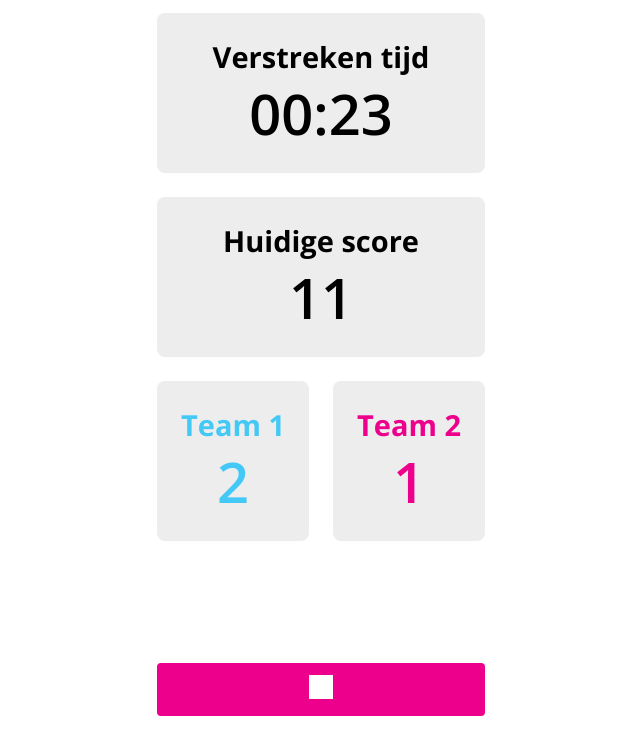
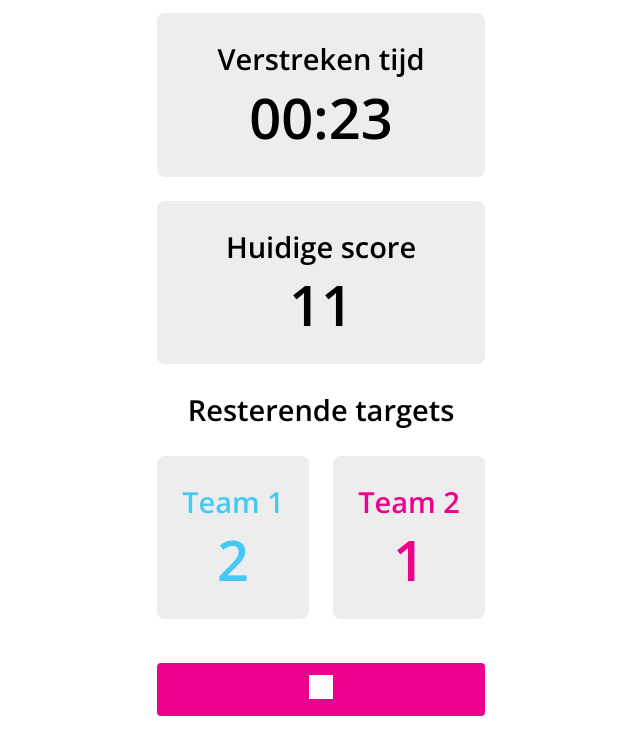
Before and after one commit to BoussonKarel/neocage, a plain HTML site: page Webapp/game.html in a window 1280 px wide. Shown: the part 67-816 px from the top of the page, without its empty margins (319-959 px from the left). Drawn offline with nearby package versions, Linux system fonts and the light colour scheme.

Commit message:
Small CSS fixes

```diff
--- a/Webapp/game.html
+++ b/Webapp/game.html
@@ -23,24 +23,25 @@
 
                 <!-- Timer -->
                 <div class="c-card">
-                    <h2 class="c-card__title">Verstreken tijd</h2>
+                    <h2 class="c-subtitle">Verstreken tijd</h2>
                     <h5 class="c-card__value">00:23</h5>
                 </div>
 
                 <!-- score -->
                 <div class="c-card">
-                    <h2 class="c-card__title">Huidige score</h2>
+                    <h2 class="c-subtitle">Huidige score</h2>
                     <h5 class="c-card__value">11</h5>
                 </div>
 
+                <h2 class="c-subtitle">Resterende targets</h2>
                 <!-- Score -->
                 <div class="c-minicards">
                     <div class="c-minicard">
-                        <h2 class="c-card__title u-alpha-textcolor">Team 1</h2>
+                        <h2 class="c-subtitle u-alpha-textcolor">Team 1</h2>
                         <h5 class="c-card__value u-alpha-textcolor">2</h5>
                     </div>
                     <div class="c-minicard">
-                        <h2 class="c-card__title u-beta-textcolor">Team 2</h2>
+                        <h2 class="c-subtitle u-beta-textcolor">Team 2</h2>
                         <h5 class="c-card__value u-beta-textcolor">1</h5>
                     </div>
                 </div>
@@ -60,7 +61,7 @@
 
                 <!-- Score -->
                 <div class="c-overview__card c-card">
-                    <h2 class="c-card__title">Tijd</h2>
+                    <h2 class="c-subtitle">Tijd</h2>
                     <h5 class="c-card__value">00:10</h5>
                 </div>
 
--- a/Webapp/style/screen.css
+++ b/Webapp/style/screen.css
@@ -535,6 +535,7 @@ input::placeholder {
     font-size: calc(29rem / var(--global-font-size));
     line-height: calc(43.5rem / var(--global-font-size));
     font-weight: 600; /* semibold */
+    text-align: center;
 }
 
 /*
@@ -543,20 +544,12 @@ input::placeholder {
     Grey cards with information in them
 */
 
-.c-status{
-}
-
-
 .c-card{
     background-color: var(--global-color-neutral-xx-light);
     padding: var(--global-whitespace-sm);
     border-radius: var(--global-baseline);
     text-align: center;
     margin-bottom: var(--global-whitespace-sm);
-}
-
-.c-card__title{
-    font-size: calc(29rem / var(--global-font-size));
 }
 
 .c-card__value{
@@ -568,10 +561,6 @@ input::placeholder {
     justify-content: space-between;
     text-align: center;
 }
-
-/* .c-minicards > :first-child{
-    margin: 0 var(--global-whitespace-sm) 0 0;
-} */
 
 .c-minicard{
     flex-basis: calc(50% - 12px);
@@ -586,10 +575,6 @@ input::placeholder {
         display: inline;
         text-align: center;
     }
-
-    /* .c-minicards > :first-child{
-        margin: 0 var(--global-whitespace-sm) 0 0;
-    } */
 
     .c-minicard{
         width:100%;
```
